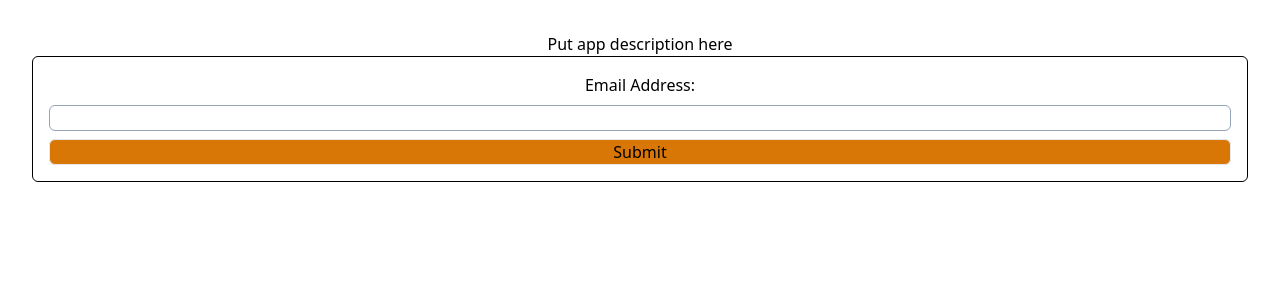
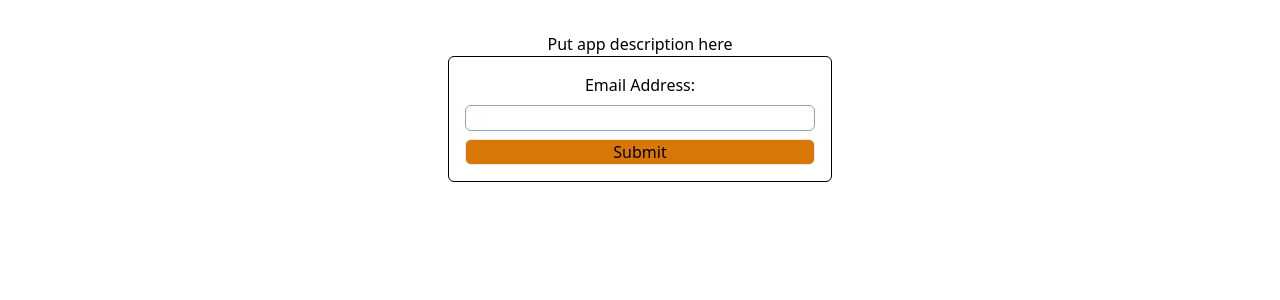
Before and after one commit to iO-Academy/2024-aug-fst-recipe-finder, a React (Vite) app in the folder recipe-finder-fe/: page / in a window 1280 px wide. Shown: the top 300 px of the page. Built offline with nearby package versions, Linux system fonts and the light colour scheme.

Commit message:
Amend width for desktop

```diff
--- a/recipe-finder-fe/src/Pages/Login/index.tsx
+++ b/recipe-finder-fe/src/Pages/Login/index.tsx
@@ -4,7 +4,7 @@ function Login() {
       <p>Put app description here</p>
       <form
         action=""
-        className="flex flex-col border border-black rounded-md p-4 gap-2"
+        className="flex flex-col mx-auto border border-black rounded-md p-4 gap-2 lg:max-w-sm"
       >
         <label htmlFor="email">Email Address:</label>
         <input
```
